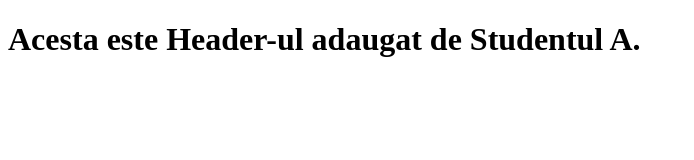
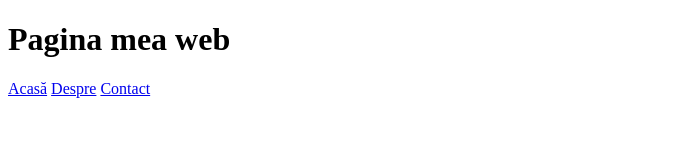
Before and after one commit to Vladuutz2904/Tapu-Vlad-AAW2212, a plain HTML site: page index.html in a window 1280 px wide. Shown: the whole page, without its empty margins (0-694 px from the left). Drawn offline with Linux system fonts and the light colour scheme.

Commit message:
Adaugarea sectiunii header

```diff
--- a/index.html
+++ b/index.html
@@ -6,7 +6,12 @@
 </head>
 <body>
     <header>
-        <h1>Acesta este Header-ul adaugat de Studentul A.</h1>
-    </header>
+    <h1>Pagina mea web</h1>
+    <nav>
+        <a href="#home">Acasă</a>
+        <a href="#despre">Despre</a>
+        <a href="#contact">Contact</a>
+    </nav>
+</header>
 </body>
 </html>
```
